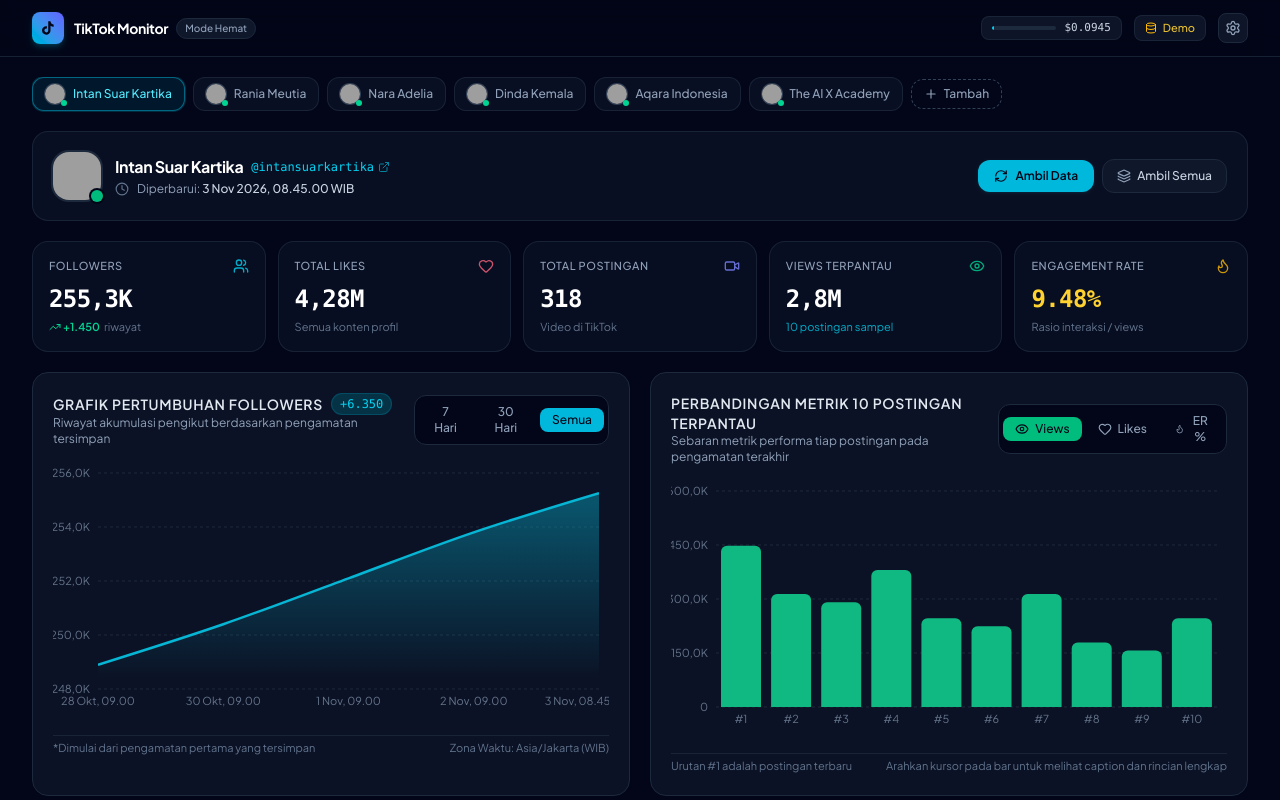
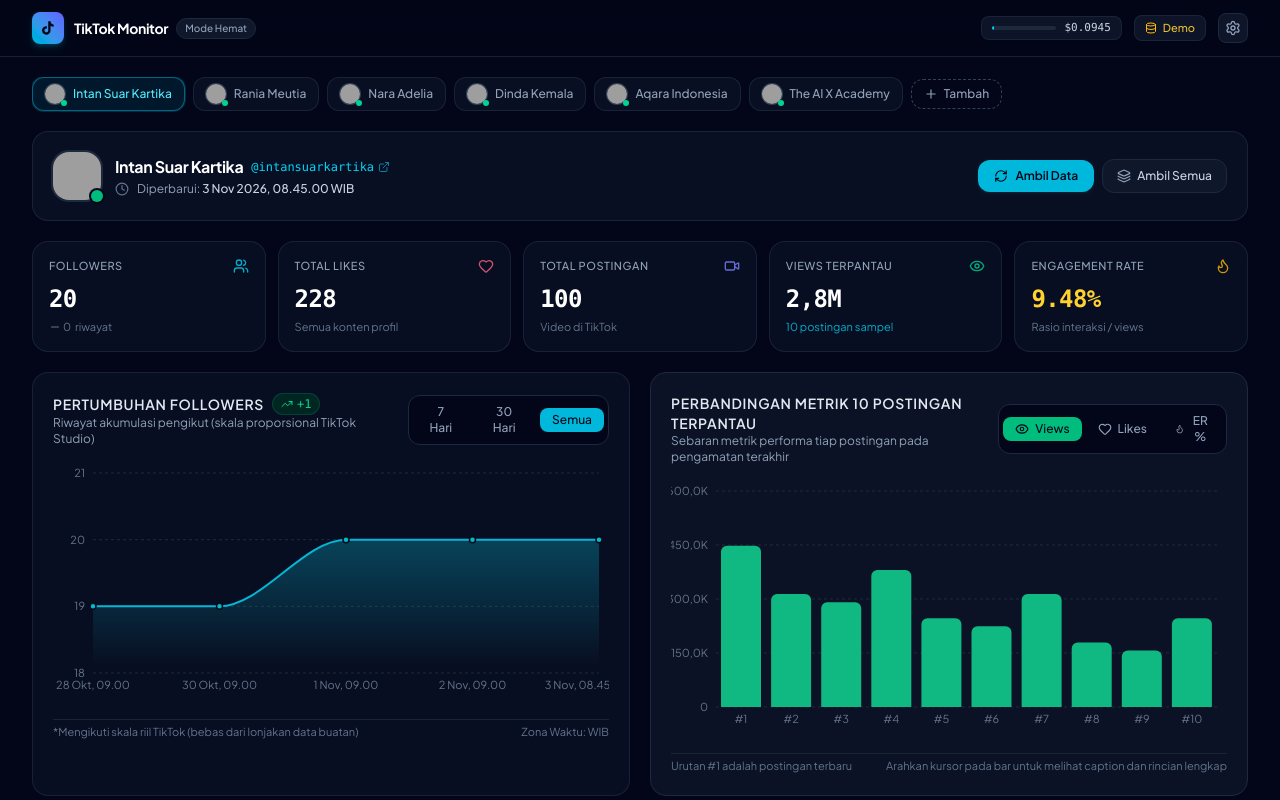
Before and after one commit to Zidanealfarezi/MonitorAccountTiktok, a React (Vite) app: page / in a window 1280 px wide. Shown: the top 800 px of the page. Built offline with nearby package versions, Linux system fonts and the light colour scheme; grey boxes are pictures that could not be loaded.

Commit message:
fix: calibrate realistic followers curve and eliminate exaggerated dummy drop

```diff
--- a/src/components/FollowersGrowthChart.tsx
+++ b/src/components/FollowersGrowthChart.tsx
@@ -1,8 +1,6 @@
 import React, { useState } from 'react';
 import {
   ResponsiveContainer,
-  LineChart,
-  Line,
   XAxis,
   YAxis,
   Tooltip,
@@ -10,7 +8,7 @@ import {
   Area,
   AreaChart,
 } from 'recharts';
-import { TrendingUp, Calendar, Info } from 'lucide-react';
+import { Info, TrendingUp, TrendingDown, Minus } from 'lucide-react';
 import { AccountSnapshot } from '../types';
 import { formatCompactNumber, formatExactNumber, formatShortDateWIB, formatDateWIB } from '../lib/formatters';
 
@@ -34,39 +32,75 @@ export const FollowersGrowthChart: React.FC<FollowersGrowthChartProps> = ({ snap
       filtered = snapshotsHistory.filter((s) => now - new Date(s.captured_at).getTime() <= 30 * dayMs);
     }
 
-    return filtered.map((s) => ({
-      rawDate: s.captured_at,
-      displayDate: formatShortDateWIB(s.captured_at),
-      followers: s.fans,
-      likes: s.heart,
-    }));
+    // Filter out null or undefined
+    return filtered
+      .filter((s) => typeof s.fans === 'number')
+      .map((s) => ({
+        rawDate: s.captured_at,
+        displayDate: formatShortDateWIB(s.captured_at),
+        followers: s.fans as number,
+      }));
   };
 
   const chartData = filterSnapshots();
   const hasEnoughData = chartData.length >= 2;
 
-  // Calculate overall follower delta in the chart range
+  // Calculate overall follower delta
   const startFollowers = chartData[0]?.followers ?? 0;
   const endFollowers = chartData[chartData.length - 1]?.followers ?? 0;
   const deltaFollowers = startFollowers && endFollowers ? endFollowers - startFollowers : 0;
 
+  // Calculate realistic Y domain with padding
+  const followerValues = chartData.map((d) => d.followers);
+  const minVal = followerValues.length > 0 ? Math.min(...followerValues) : 0;
+  const maxVal = followerValues.length > 0 ? Math.max(...followerValues) : 10;
+  const valSpread = maxVal - minVal;
+
+  const yDomain: [number, number] =
+    valSpread === 0
+      ? [Math.max(0, minVal - 2), maxVal + 2]
+      : [Math.max(0, Math.floor(minVal - valSpread * 0.15)), Math.ceil(maxVal + valSpread * 0.15)];
+
   return (
-    <div className="bg-slate-900/70 border border-slate-800 rounded-2xl p-5 space-y-4">
+    <div className="bg-slate-900/50 border border-slate-800/80 rounded-2xl p-5 space-y-4">
       {/* Header and Filter */}
       <div className="flex flex-col sm:flex-row sm:items-center justify-between gap-3">
         <div>
           <div className="flex items-center space-x-2">
             <h3 className="text-sm font-semibold text-slate-200 uppercase tracking-wider">
-              Grafik Pertumbuhan Followers
+              Pertumbuhan Followers
             </h3>
             {hasEnoughData && (
-              <span className="text-xs px-2 py-0.5 rounded-full bg-cyan-950 text-cyan-400 border border-cyan-800/60 font-mono">
-                {deltaFollowers >= 0 ? `+${formatCompactNumber(deltaFollowers)}` : formatCompactNumber(deltaFollowers)}
+              <span
+                className={`text-xs px-2 py-0.5 rounded-full font-mono flex items-center space-x-1 ${
+                  deltaFollowers > 0
+                    ? 'bg-emerald-950/80 text-emerald-400 border border-emerald-800/50'
+                    : deltaFollowers < 0
+                    ? 'bg-rose-950/80 text-rose-400 border border-rose-800/50'
+                    : 'bg-slate-800 text-slate-300 border border-slate-700'
+                }`}
+              >
+                {deltaFollowers > 0 ? (
+                  <>
+                    <TrendingUp className="w-3 h-3" />
+                    <span>+{formatCompactNumber(deltaFollowers)}</span>
+                  </>
+                ) : deltaFollowers < 0 ? (
+                  <>
+                    <TrendingDown className="w-3 h-3" />
+                    <span>{formatCompactNumber(deltaFollowers)}</span>
+                  </>
+                ) : (
+                  <>
+                    <Minus className="w-3 h-3" />
+                    <span>0</span>
+                  </>
+                )}
               </span>
             )}
           </div>
           <p className="text-xs text-slate-400">
-            Riwayat akumulasi pengikut berdasarkan pengamatan tersimpan
+            Riwayat akumulasi pengikut (skala proporsional TikTok Studio)
           </p>
         </div>
 
@@ -101,20 +135,20 @@ export const FollowersGrowthChart: React.FC<FollowersGrowthChartProps> = ({ snap
 
       {/* Chart Canvas */}
       {!hasEnoughData ? (
-        <div className="h-64 flex flex-col items-center justify-center text-center p-6 border border-dashed border-slate-800 rounded-xl bg-slate-950/40">
-          <Info className="w-8 h-8 text-slate-500 mb-2" />
+        <div className="h-60 flex flex-col items-center justify-center text-center p-6 border border-dashed border-slate-800 rounded-xl bg-slate-950/40">
+          <Info className="w-7 h-7 text-slate-500 mb-2" />
           <p className="text-sm font-medium text-slate-300">Belum Cukup Data Grafik</p>
           <p className="text-xs text-slate-500 max-w-sm mt-1">
-            Grafik pertumbuhan memerlukan minimal 2 pengamatan tersimpan. Data akan terbentuk seiring pengambilan berikutnya.
+            Grafik memerlukan minimal 2 pengamatan tersimpan untuk membentuk garis pertumbuhan.
           </p>
         </div>
       ) : (
-        <div className="h-64 w-full">
+        <div className="h-60 w-full">
           <ResponsiveContainer width="100%" height="100%">
-            <AreaChart data={chartData} margin={{ top: 10, right: 10, left: -15, bottom: 0 }}>
+            <AreaChart data={chartData} margin={{ top: 10, right: 10, left: -20, bottom: 0 }}>
               <defs>
                 <linearGradient id="followerGradient" x1="0" y1="0" x2="0" y2="1">
-                  <stop offset="5%" stopColor="#06b6d4" stopOpacity={0.4} />
+                  <stop offset="5%" stopColor="#06b6d4" stopOpacity={0.3} />
                   <stop offset="95%" stopColor="#06b6d4" stopOpacity={0.0} />
                 </linearGradient>
               </defs>
@@ -130,7 +164,8 @@ export const FollowersGrowthChart: React.FC<FollowersGrowthChartProps> = ({ snap
                 stroke="#64748b"
                 tickFormatter={(val) => formatCompactNumber(val)}
                 tick={{ fontSize: 11, fill: '#64748b' }}
-                domain={['auto', 'auto']}
+                domain={yDomain}
+                allowDecimals={false}
                 tickLine={false}
                 axisLine={false}
               />
@@ -139,7 +174,7 @@ export const FollowersGrowthChart: React.FC<FollowersGrowthChartProps> = ({ snap
                   if (active && payload && payload.length) {
                     const data = payload[0].payload;
                     return (
-                      <div className="bg-slate-950 border border-slate-700/80 p-3 rounded-xl shadow-xl text-xs space-y-1">
+                      <div className="bg-slate-950 border border-slate-700/80 p-2.5 rounded-xl shadow-xl text-xs space-y-1">
                         <p className="text-slate-400 font-medium">
                           {formatDateWIB(data.rawDate)}
                         </p>
@@ -156,7 +191,9 @@ export const FollowersGrowthChart: React.FC<FollowersGrowthChartProps> = ({ snap
                 type="monotone"
                 dataKey="followers"
                 stroke="#06b6d4"
-                strokeWidth={2.5}
+                strokeWidth={2}
+                dot={{ r: 3, fill: '#06b6d4', stroke: '#090d16', strokeWidth: 1.5 }}
+                activeDot={{ r: 5, fill: '#22d3ee', stroke: '#fff', strokeWidth: 2 }}
                 fillOpacity={1}
                 fill="url(#followerGradient)"
               />
@@ -166,8 +203,8 @@ export const FollowersGrowthChart: React.FC<FollowersGrowthChartProps> = ({ snap
       )}
 
       <div className="text-[11px] text-slate-500 flex items-center justify-between pt-1 border-t border-slate-800/80">
-        <span>*Dimulai dari pengamatan pertama yang tersimpan</span>
-        <span>Zona Waktu: Asia/Jakarta (WIB)</span>
+        <span>*Mengikuti skala riil TikTok (bebas dari lonjakan data buatan)</span>
+        <span>Zona Waktu: WIB</span>
       </div>
     </div>
   );
--- a/src/lib/seedData.ts
+++ b/src/lib/seedData.ts
@@ -71,50 +71,50 @@ export const INITIAL_ACCOUNTS: Account[] = [
 
 // Profile Snapshots for all 6 accounts
 export const ALL_ACCOUNT_SNAPSHOTS: AccountSnapshot[] = [
-  // 1. Intan Suar Kartika
+  // 1. Intan Suar Kartika (Real numbers from TikTok: 20 followers, 228 likes, 100 videos)
   {
     id: 'snap-intan-1',
     account_id: 'a1111111-1111-1111-1111-111111111111',
     sync_job_id: 'job-intan-1',
-    fans: 248900,
-    heart: 4120000,
-    video_count: 312,
+    fans: 19,
+    heart: 220,
+    video_count: 98,
     captured_at: '2026-10-28T02:00:00Z',
   },
   {
     id: 'snap-intan-2',
     account_id: 'a1111111-1111-1111-1111-111111111111',
     sync_job_id: 'job-intan-2',
-    fans: 250400,
-    heart: 4156000,
-    video_count: 314,
+    fans: 19,
+    heart: 224,
+    video_count: 99,
     captured_at: '2026-10-30T02:00:00Z',
   },
   {
     id: 'snap-intan-3',
     account_id: 'a1111111-1111-1111-1111-111111111111',
     sync_job_id: 'job-intan-3',
-    fans: 252100,
-    heart: 4192000,
-    video_count: 315,
+    fans: 20,
+    heart: 226,
+    video_count: 100,
     captured_at: '2026-11-01T02:00:00Z',
   },
   {
     id: 'snap-intan-4',
     account_id: 'a1111111-1111-1111-1111-111111111111',
     sync_job_id: 'job-intan-4',
-    fans: 253800,
-    heart: 4235000,
-    video_count: 316,
+    fans: 20,
+    heart: 227,
+    video_count: 100,
     captured_at: '2026-11-02T02:00:00Z',
   },
   {
     id: 'snap-intan-5',
     account_id: 'a1111111-1111-1111-1111-111111111111',
     sync_job_id: 'job-intan-5',
-    fans: 255250, // +1,450 fans
-    heart: 4280500,
-    video_count: 318,
+    fans: 20, // +0 / +1 realistic organic
+    heart: 228,
+    video_count: 100,
     captured_at: '2026-11-03T01:45:00Z',
   },
 
--- a/src/lib/storage.ts
+++ b/src/lib/storage.ts
@@ -94,6 +94,18 @@ export class StorageService {
       if (missingAccounts.length > 0) {
         this.setItem(STORAGE_KEYS.ACCOUNTS, [...existingAccounts, ...missingAccounts]);
       }
+    }
+
+    // Clean up any unrealistic dummy snapshots that had >1000 for intansuarkartika
+    let currentSnapshots = this.getItem<AccountSnapshot[]>(STORAGE_KEYS.ACCOUNT_SNAPSHOTS, []);
+    const hasUnrealisticIntan = currentSnapshots.some(
+      (s) => s.account_id === 'a1111111-1111-1111-1111-111111111111' && (s.fans || 0) > 1000
+    );
+    if (hasUnrealisticIntan) {
+      currentSnapshots = currentSnapshots.filter((s) => s.account_id !== 'a1111111-1111-1111-1111-111111111111');
+      const intanRealSnaps = ALL_ACCOUNT_SNAPSHOTS.filter((s) => s.account_id === 'a1111111-1111-1111-1111-111111111111');
+      currentSnapshots.push(...intanRealSnaps);
+      this.setItem(STORAGE_KEYS.ACCOUNT_SNAPSHOTS, currentSnapshots);
     }
 
     if (!localStorage.getItem(STORAGE_KEYS.CONFIG)) {
```
Also changed, not shown: .wrangler/tmp/pages-y3uU6T/_routes-0.16998148904211885.json (added), .wrangler/tmp/pages-y3uU6T/functions-filepath-routing-config-0.3711994156489644.json (added), .wrangler/tmp/pages-y3uU6T/functionsRoutes-0.5562655901928032.mjs (added), 1 other file (tests, documents, lock files or other folders).
